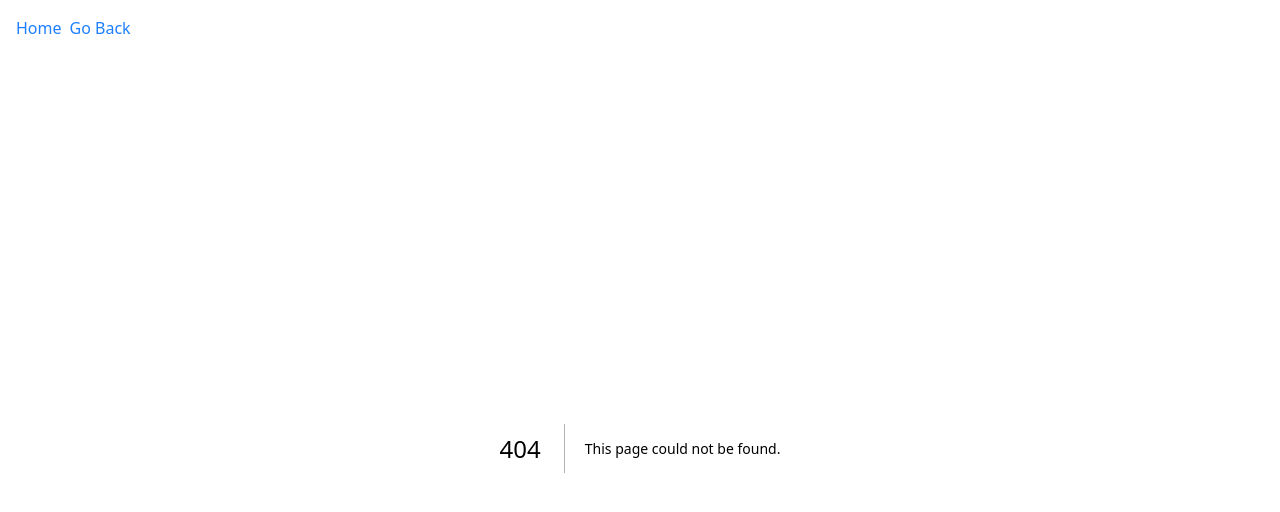
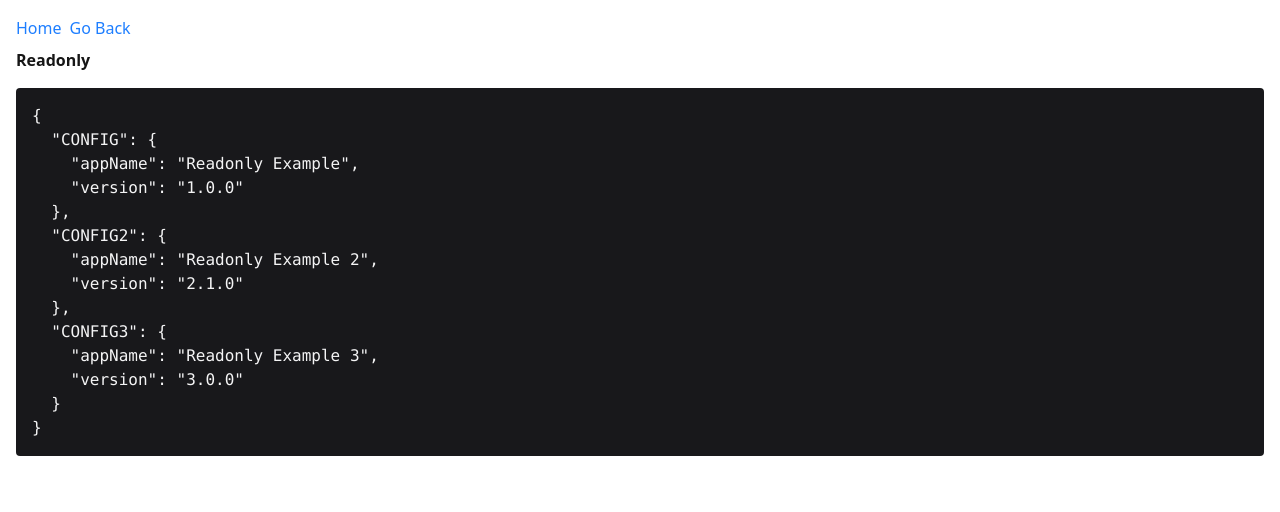
Before and after one commit to emanuelefavero/react-typescript, a Next.js app: page /readonly in a window 1280 px wide. Before the commit this address had no page. Shown: the top 512 px of the page. Built offline with nearby package versions, Linux system fonts and the light colour scheme.

Commit message:
feat: add /readonly

```diff
--- a/src/app/page.tsx
+++ b/src/app/page.tsx
@@ -93,6 +93,9 @@ export default function Home() {
         <li>
           <Link href='/record'>Record</Link>
         </li>
+        <li>
+          <Link href='/readonly'>Readonly</Link>
+        </li>
       </ul>
     </>
   )
--- /dev/null
+++ b/src/app/readonly/page.tsx
@@ -0,0 +1,52 @@
+// * Readonly<Type> constructs a type with all properties of Type set to readonly
+//  This means the properties of the constructed type cannot be reassigned
+
+type Config = Readonly<{
+  appName: string
+  version: string
+}>
+
+const CONFIG: Config = {
+  appName: 'Readonly Example',
+  version: '1.0.0',
+}
+
+// CONFIG.appName = 'New Name' // Error: Cannot assign to 'appName' because it is a read-only property
+
+// --------------------------------
+
+// TIP: We can also add `readonly` modifier to individual properties in an interface or type
+type Config2 = {
+  readonly appName: string
+  version: string
+}
+
+const CONFIG2: Config2 = {
+  appName: 'Readonly Example 2',
+  version: '2.0.0',
+}
+
+CONFIG2.version = '2.1.0' // Allowed
+
+// --------------------------------
+
+// TIP: To create a readonly object, we can also use `as const` assertion
+
+const CONFIG3 = {
+  appName: 'Readonly Example 3',
+  version: '3.0.0',
+} as const
+
+// CONFIG3.version = '3.1.0' // Error: Cannot assign to 'version' because it is a read-only property
+
+export default function Page() {
+  return (
+    <>
+      <h1>Readonly</h1>
+
+      <pre className='mt-4 rounded bg-zinc-900 p-4 text-zinc-100'>
+        {JSON.stringify({ CONFIG, CONFIG2, CONFIG3 }, null, 2)}
+      </pre>
+    </>
+  )
+}
```
